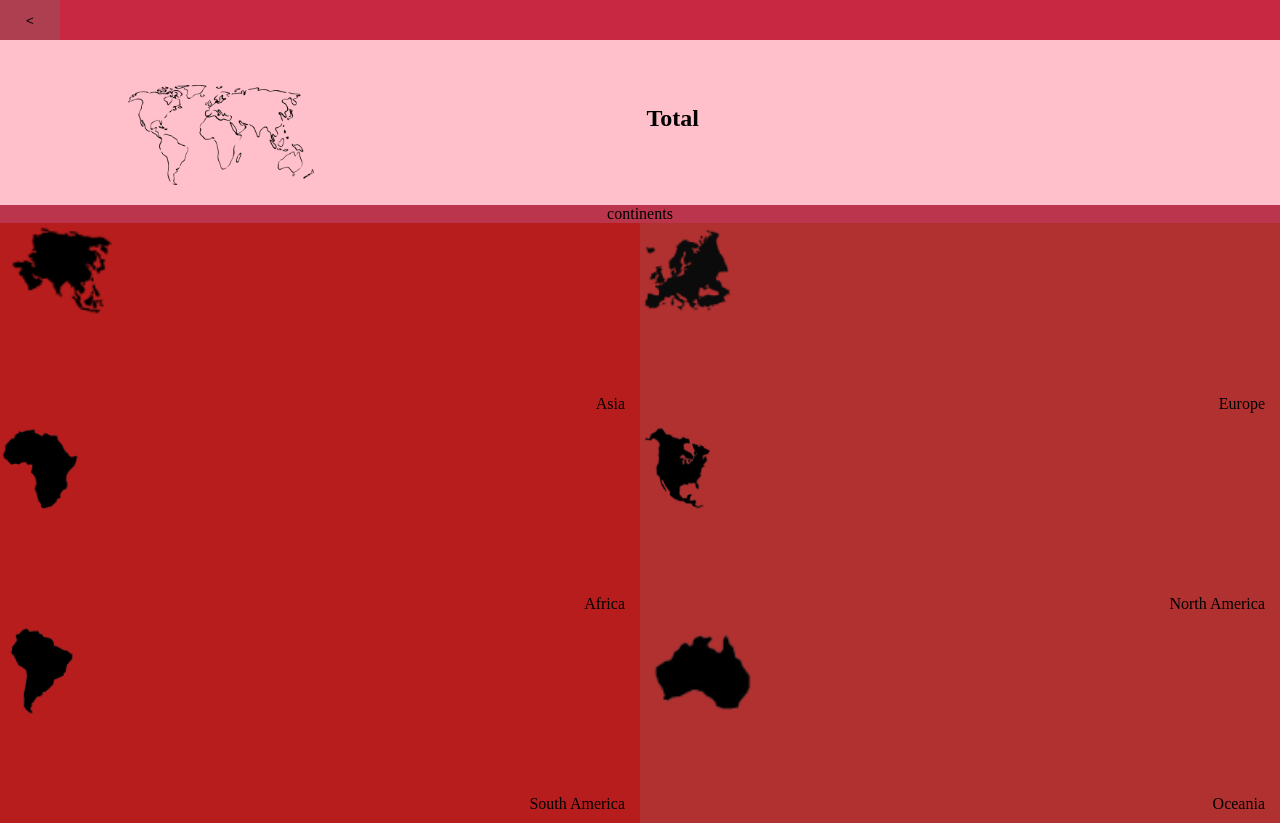
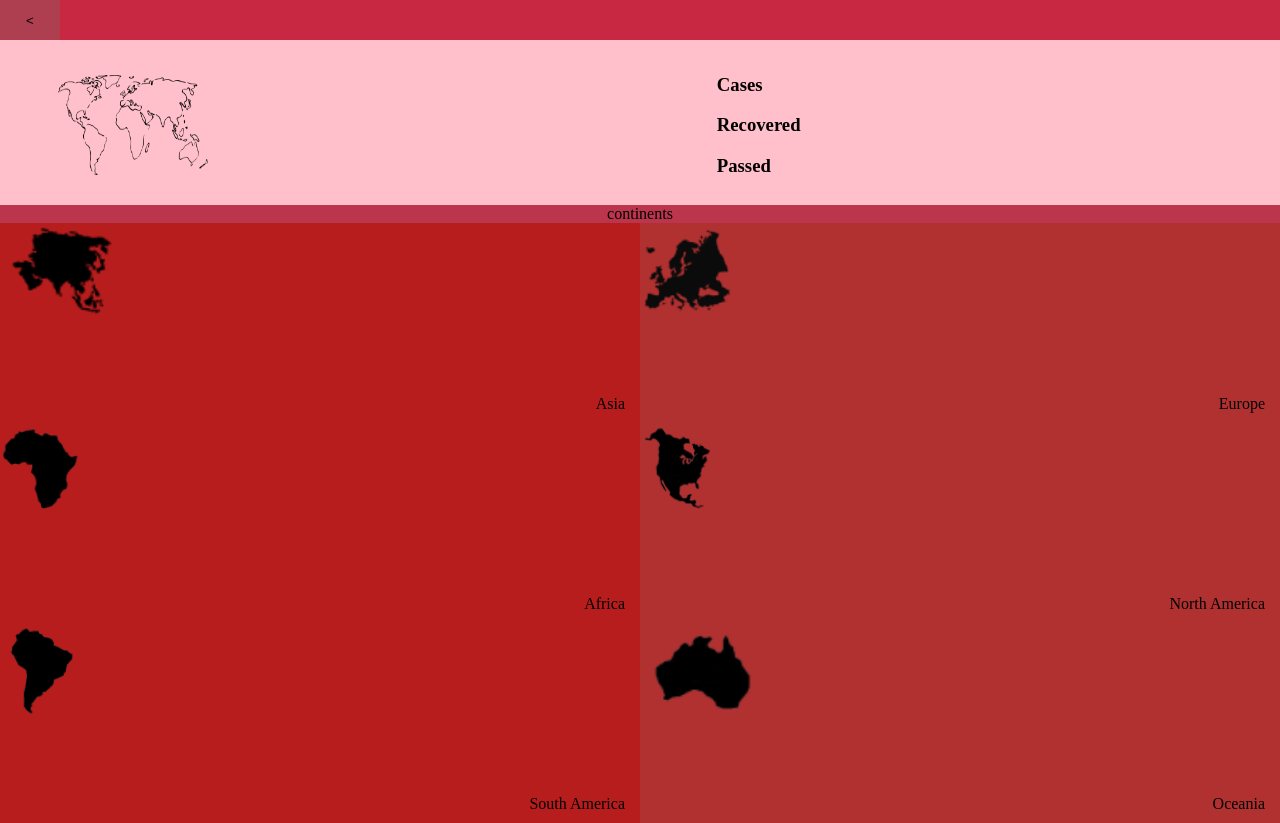
Before and after one commit to AmineHLub/covstate, a React (Create React App) app: page / in a window 1280 px wide. Both pictures are taken after a click on the button "Today". Built offline with nearby package versions, Linux system fonts and the light colour scheme.

Commit message:
Add minor styling fixes, add total secion at main page

```diff
--- a/src/components/MainComponents/ViewMain.js
+++ b/src/components/MainComponents/ViewMain.js
@@ -7,7 +7,11 @@ const ViewMain = () => {
     <div className="upper-container">
       <div className="view-main-container">
         <img src={worldMap} alt="map-world" />
-        <h2>Total</h2>
+        <div className="world-stats-container">
+          <h3>Cases</h3>
+          <h3>Recovered</h3>
+          <h3>Passed</h3>
+        </div>
       </div>
     </div>
   );
--- a/src/styles/main-style/viewmain.css
+++ b/src/styles/main-style/viewmain.css
@@ -12,9 +12,14 @@
   display: grid;
   grid-template-columns: 45% 55%;
   grid-template-rows: 1fr;
-  margin: 45px 0 0 10%;
 }
 
 .view-main-container > img {
   height: 100px;
+  width: 150px;
+  margin: 35px 0 0 10%;
 }
+
+.world-stats-container {
+  margin: 15px 30% 0 20%;
+}
```
